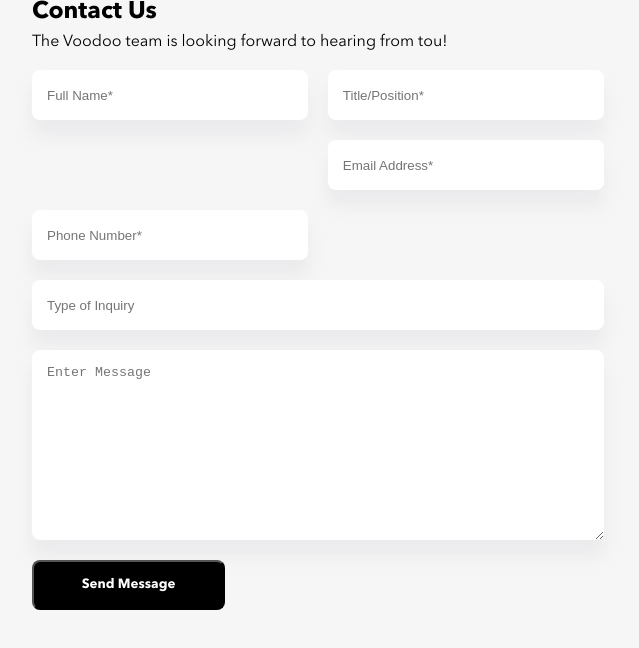
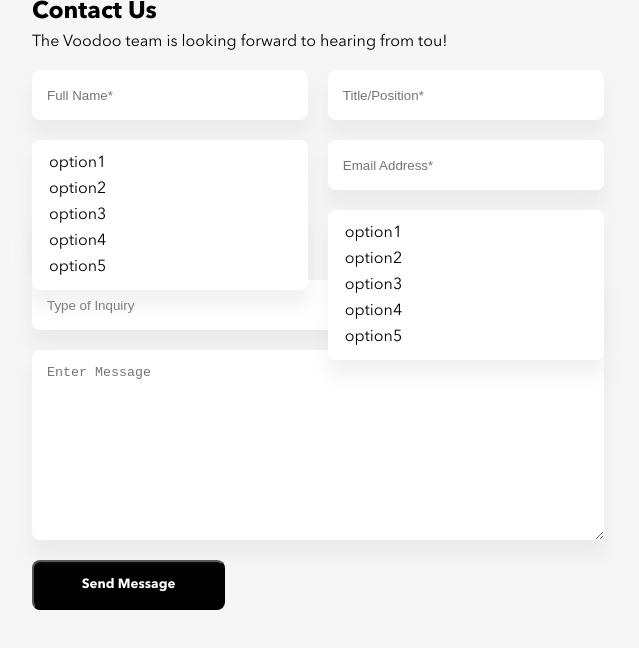
Before and after one commit to StanislavHomych/TestTask, a plain HTML site: page index.html in a window 1280 px wide. Shown: the full height of the page, 108-747 px from the left. Drawn offline with Linux system fonts and the light colour scheme; some packages are replaced by stand-ins of ours.

Commit message:
some work with custom selector

```diff
--- a/css/style.css
+++ b/css/style.css
@@ -62,6 +62,7 @@ body {
 
 .forms__input {
     box-sizing: border-box;
+    position: relative;
     width: 100%;
     height: 100%;
     border: none;
@@ -71,7 +72,7 @@ body {
 
 }
 
-.forms__textarea-message{
+.forms__textarea-message {
     padding-top: 15px;
 }
 
@@ -128,19 +129,21 @@ body {
 
 
 /* Button element */
-.forms__button{
-    font-family:"Avenir-Next-Bold";
+.forms__button {
+    font-family: "Avenir-Next-Bold";
     color: #fff;
     border-radius: 0.5rem;
     cursor: pointer;
 }
 
 /* modifier for primary button */
-.forms__button-primary{
+.forms__button-primary {
     background-color: #000;
     width: 70%;
 }
 
+
+/* custom select */
 
 
 
@@ -162,22 +165,20 @@ body {
     display: none !important;
 }
 
-.content{
+.content {}
 
-}
-
-.info_heading{
+.info_heading {
     font-weight: 600;
     margin: 0 0 5px 0;
 }
 
-.info_content{
+.info_content {
     font-weight: 400;
     margin: 0 0 5px 0;
 
 }
 
-.info_contact{
+.info_contact {
     font-size: 0.7rem;
     color: #858585;
     font-weight: 400;
@@ -185,8 +186,31 @@ body {
 
 }
 
-.contactwrapper{
+.contactwrapper {
     display: flex;
     align-items: center;
     margin: 0 0 0 5px;
 }
+
+
+/* custom select */
+
+.selectwrapper{
+    display: flex;
+    position: relative;
+    flex-direction: column;
+    padding: 10px 10px 10px 15px;
+    z-index: 10;
+    height: auto;
+    width: auto;
+    background-color: #fff;
+
+
+}
+
+.selectitem{
+    margin: 3px 0;
+    padding: 2px;
+    cursor: pointer;
+    font-family: "Avenir-Next-Regular";
+}
--- a/index.html
+++ b/index.html
@@ -19,33 +19,33 @@
                     <h3 class="form__title">Contact Us</h3>
                     <h6 class="form__description">The Voodoo team is looking forward to hearing from tou!</h6>
                 </div>
-                <form class="forms__item forms__item--fullname">
+                <div class="forms__item forms__item--fullname">
                     <input class="forms__input forms__input-name" type="text" placeholder="Full Name*">
-                </form>
-                <form class="forms__item forms__item--title">
+                </div>
+                <div class="forms__item forms__item--title">
                     <input class="forms__input forms__input-position" type="text" placeholder="Title/Position*">
-                </form>
-                <form class="forms__item forms__item-practice">
-                    <select class="forms__input forms__input-institution" type="select"
-                        placeholder="Practice/Institution*"></select>
-                </form>
-                <form class="forms__item forms__item-email">
+                </div>
+                <div class="forms__item forms__item_select forms__item-practice" id="institution">
+                    <select class="forms__input forms__input-institution" type="select">
+                    </select>
+                </div>
+                <div class="forms__item forms__item-email">
                     <input class="forms__input forms__input-email" type="text" placeholder="Email Address*">
-                </form>
-                <form class="forms__item forms__item-phone">
+                </div>
+                <div class="forms__item forms__item-phone">
                     <input class="forms__input forms__input-phone" type="text" placeholder="Phone Number*">
-                </form>
-                <form class="forms__item forms__item-medical">
+                </div>
+                <div class="forms__item forms__item_select forms__item-medical" id="medical">
                     <select class="forms__input forms__input-medical" type="text" placeholder="Medical Profession*">
                     </select>
-                </form>
-                <form class="forms__item forms__item-inquiry">
+                </div>
+                <div class="forms__item forms__item-inquiry">
                     <input class="forms__input forms__input-inquiry" type="text" placeholder="Type of Inquiry">
-                </form>
-                <form class="forms__item forms__item-message">
+                </div>
+                <div class="forms__item forms__item-message">
                     <textarea class="forms__input forms__textarea-message" name="" id=""
                         placeholder="Enter Message"></textarea>
-                </form>
+                </div>
                 <button class="forms__button forms__button-primary">Send Message</button>
             </div>
 
--- a/js/forms.js
+++ b/js/forms.js
@@ -1,35 +1,76 @@
-// console.log(document.forms[2].children[0].nodeName);
+let medicalSelectOptions = ["option1", "option2", "option3", "option4", "option5"];
+let institutionSelectOptions = ["option1", "option2", "option3", "option4", "option5"];
 
-let addCustomSelect = () => {
+
+
+
+let addCustomSelect = (medicalOptions, institutionOptions) => {
 
 
     //create new custom select
     let customSelectCreate = (optionValues) => {
-        let customSelect = document.createElement('select');
+
+        let selectWrapper = document.createElement('div');
+        selectWrapper.classList.add('selectwrapper');
+
+        let isOptionClicked = false;
 
         for (let i = 0; i < optionValues.length; i++) {
-            let selectChild = document.createElement('option');
+            let selectChild = document.createElement('div');
+            selectChild.classList.add('selectitem');
             selectChild.innerHTML = optionValues[i];
+            selectChild.addEventListener('mouseover', (e)=>{
+                e.target.style.backgroundColor = "#F2F2F2"
+                e.target.style.paddingLeft = "5px"
+            })
+            selectChild.addEventListener('mouseout', (e)=>{
+                e.target.style.backgroundColor = "white"
+                e.target.style.paddingLeft = "0"
 
-            customSelect.appendChild(selectChild);
+            })
+            selectChild.addEventListener('click', () => {
+                if(isOptionClicked){
+                    isOptionClicked = false
+                }else{
+                    isOptionClicked = true
+                }
+                if (isOptionClicked) { selectWrapper.style.display = 'none' }
+            })
+
+            selectWrapper.appendChild(selectChild);
+
+
+
         }
-        return customSelect;
 
+        return selectWrapper
     }
+
+    let medicalSelect = customSelectCreate(medicalOptions);
+    let institutionSelect = customSelectCreate(institutionOptions);
+
+    medicalSelect.classList.add("forms__input", "forms__input-institution");
+    institutionSelect.classList.add("forms__input", "forms__input-medical");
 
     //remove old Selects
     let selectForms = document.querySelectorAll('select');
-    selectForms.forEach((select) => { select.parentNode.removeChild(select) });
+    selectForms.forEach((select) => {
+        select.style.display = "none";
+    });
+
+    let institutionElement = document.getElementById('institution');
+    let medicalElement = document.getElementById('medical');
+
+    institutionElement.appendChild(institutionSelect);
+    medicalElement.appendChild(medicalSelect);
 
 
 
-    let medicalSelect = customSelectCreate(["option1", "option2", "option3", "option4", "option5"]);
-    let institutionSelect = customSelectCreate(["option1", "option2", "option3", "option4", "option5"]);
 
-    console.log(medicalSelect);
-    console.log(institutionSelect)
+
+
 
 
 }
 
-addCustomSelect();
+addCustomSelect(medicalSelectOptions, institutionSelectOptions);
--- a/js/map.js
+++ b/js/map.js
@@ -1,5 +1,3 @@
-
-
 function initMap() {
     const location = { lat: 43.453021722401914, lng: -80.51338049139997 };
     const map = new google.maps.Map(document.getElementById("map"), {
```
